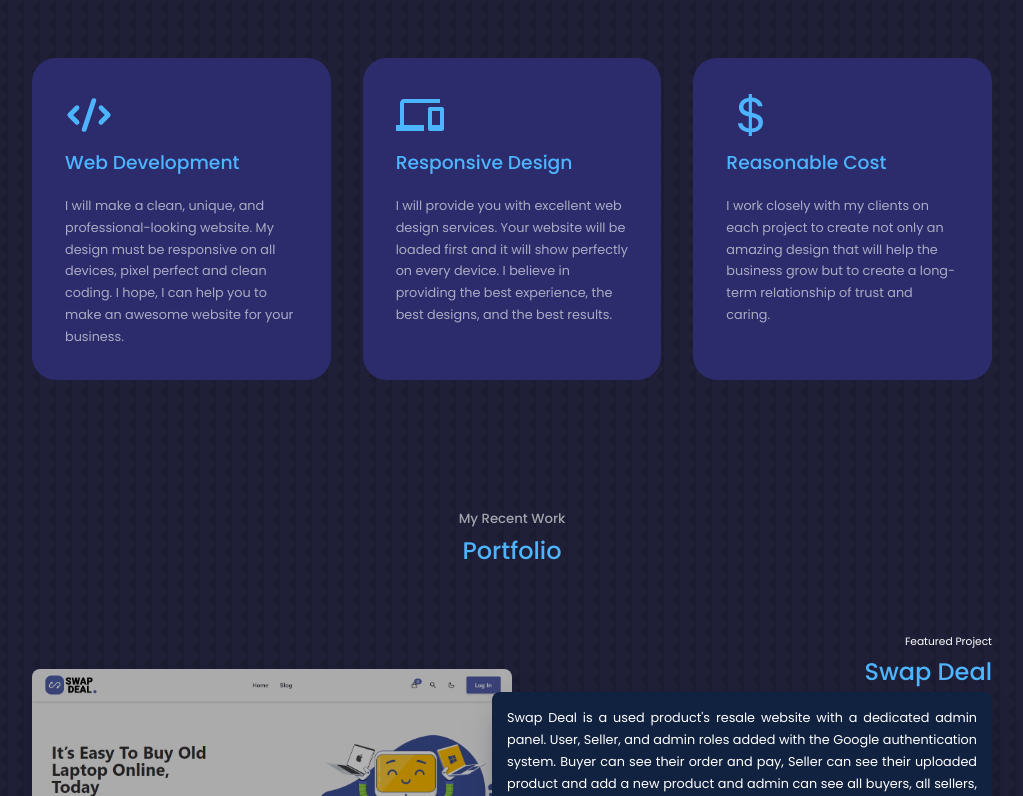
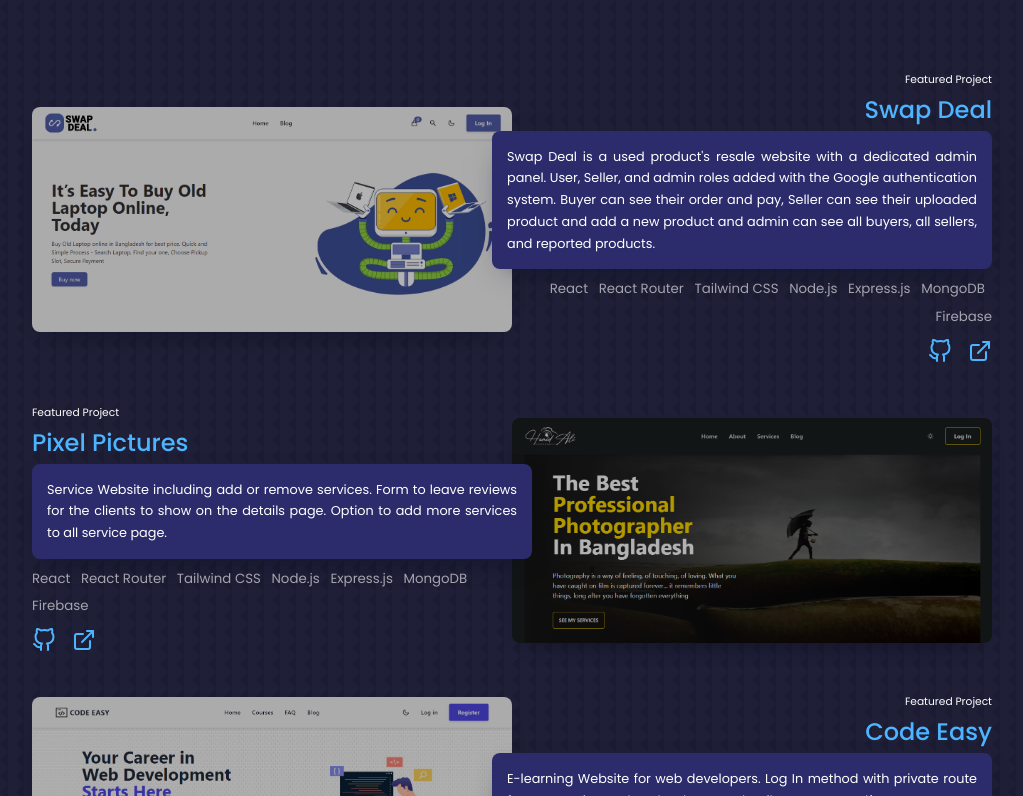
Before and after one commit to sakib-xrz/portfolio, a React (Create React App) app: page / in a window 1280 px wide. Shown: the part 3344-4140 px from the top of the page, without its empty margins (128-1151 px from the left). Built offline with nearby package versions, Linux system fonts and the light colour scheme.

Commit message:
some color change

```diff
--- a/src/App.jsx
+++ b/src/App.jsx
@@ -16,8 +16,8 @@
       <Nav/>
       <About/>
       <Experience/>
+      <Portfolio/>
       <Services/>
-      <Portfolio/>
       <Contact/>
       <Footer/>
     </>
--- a/src/components/Portfolio/Portfolio.css
+++ b/src/components/Portfolio/Portfolio.css
@@ -11,7 +11,7 @@
 }
 
 .project__description__middle {
-  background: #112240;
+  background: var(--color-bg-variant);
   box-shadow: 0 10px 30px -15px rgb(2 12 27 / 70%);
   padding: 15px;
   border-radius: 8px;
@@ -31,7 +31,7 @@
 }
 
 .project__description {
-  background: #112240;
+  background: var(--color-bg-variant);
   box-shadow: 0 10px 30px -15px rgb(2 12 27 / 70%);
   padding: 15px;
   border-radius: 8px;
@@ -44,12 +44,12 @@
   box-shadow: 0 10px 30px -15px rgb(2 12 27 / 70%);
   border-radius: 8px;
   filter: brightness(70%);
-  /* width: 100%; */
   z-index: 0;
 }
 
 .project__tags{
   margin-top: 5px;
+  color: var(--color-light);
 }
 .icons {
   font-size: 1.5rem;
```
Also changed, not shown: src/assets/white_brick_wall.png (added).
